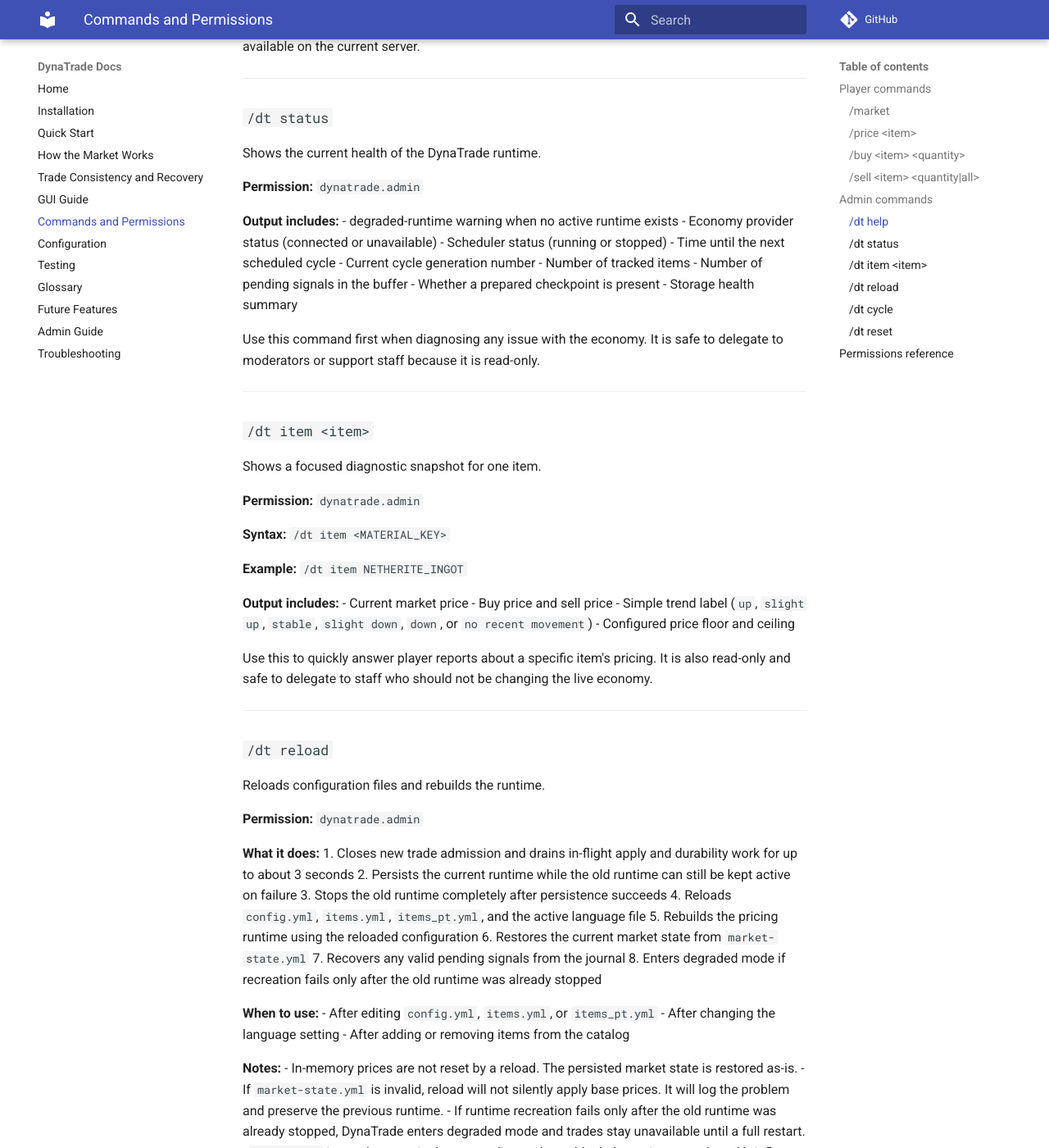
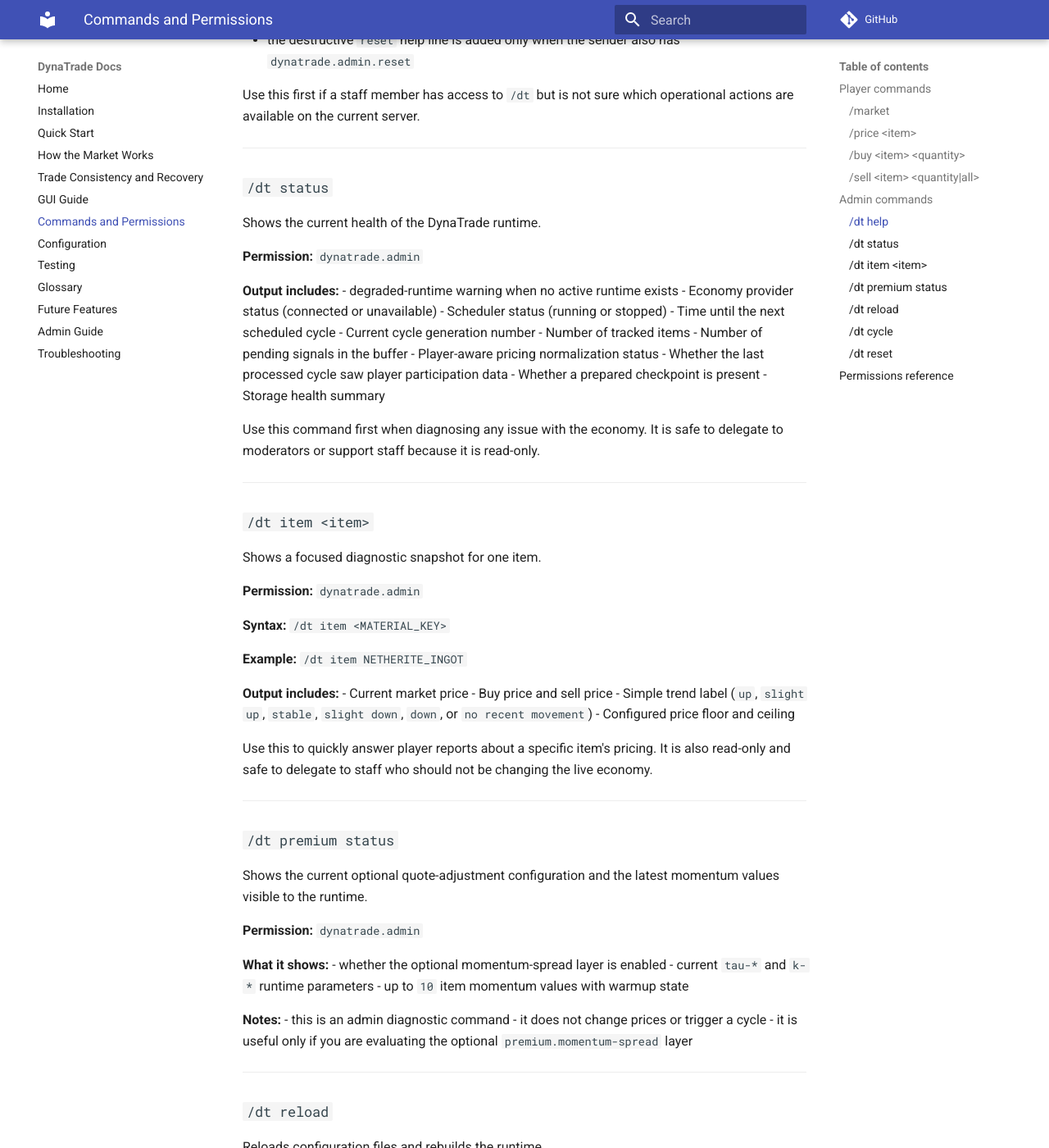
Before and after one commit to jeanmattcs/dynatrade-docs, an MkDocs documentation site: the page built from docs/Commands-and-Permissions.md, in a window 1280 px wide and 1400 px high, scrolled down 3001 px. Shown: the whole window at 82% size. Built offline with MkDocs 1.6.1 and Material for MkDocs 9.7.7, drawn with Linux system fonts in a browser that asks for light colours; comment, search, counter and statistics services are not loaded; some of the changed text lies outside the part shown.

Commit message:
feat(docs): add premium status and player-aware pressure to public docs
Problem: the public docs for Admin Guide, Commands and Permissions,
Configuration, Installation, and Testing did not cover the new
/dt premium status command or the player-aware pricing normalization
fields shown in /dt status output.

Why it matters: server admins relying on the public docs had no way
to discover or interpret the optional momentum-spread diagnostic
command or the pressure-tuning runtime metrics after upgrading to
0.8.2.

What changed:
- Admin-Guide: documented /dt premium status, player-aware-pressure
  status fields, fixed Storage row from OK to healthy.
- Commands-and-Permissions: added premium status to command list,
  help lines, permission table, and admin/reset gate descriptions.
- Configuration: added history.inactive-player-ttl-days retention
  section.
- Installation: added pending signals, player-aware-pressure, and
  checkpoint lines to the successful startup output example.
- Testing: updated test count from 364 to 395 across 55 suites.

Validation: reviewed each changed page against current 0.8.2
runtime behavior and /dt status output format.

```diff
--- a/docs/Commands-and-Permissions.md
+++ b/docs/Commands-and-Permissions.md
@@ -118,7 +118,7 @@ Important runtime detail:
 
 - `plugin.yml` does not declare a Bukkit permission node on the root `/dt` command itself
 - `/dt` and `/dt help` can therefore be reached at the command-root level
-- the admin gate is applied in code for the protected subcommands such as `/dt status`, `/dt item`, `/dt reload`, and `/dt cycle`
+- the admin gate is applied in code for the protected subcommands such as `/dt status`, `/dt item`, `/dt premium status`, `/dt reload`, and `/dt cycle`
 - the destructive reset flow is intentionally split into the separate `dynatrade.admin.reset` permission
 
 ---
@@ -132,7 +132,8 @@ Shows a summary of available `/dt` subcommands.
 Behavior:
 
 - `/dt` and `/dt help` show the public help lines to any sender
-- admin-only help lines are added only when the sender also has `dynatrade.admin`
+- the protected `status`, `item`, `premium status`, `reload`, and `cycle` help lines are added only when the sender also has `dynatrade.admin`
+- the destructive `reset` help line is added only when the sender also has `dynatrade.admin.reset`
 
 Use this first if a staff member has access to `/dt` but is not sure which operational actions are available on the current server.
 
@@ -152,6 +153,8 @@ Shows the current health of the DynaTrade runtime.
 - Current cycle generation number
 - Number of tracked items
 - Number of pending signals in the buffer
+- Player-aware pricing normalization status
+- Whether the last processed cycle saw player participation data
 - Whether a prepared checkpoint is present
 - Storage health summary
 
@@ -178,6 +181,24 @@ Shows a focused diagnostic snapshot for one item.
 
 Use this to quickly answer player reports about a specific item's pricing.
 It is also read-only and safe to delegate to staff who should not be changing the live economy.
+
+---
+
+### `/dt premium status`
+
+Shows the current optional quote-adjustment configuration and the latest momentum values visible to the runtime.
+
+**Permission:** `dynatrade.admin`
+
+**What it shows:**
+- whether the optional momentum-spread layer is enabled
+- current `tau-*` and `k-*` runtime parameters
+- up to `10` item momentum values with warmup state
+
+**Notes:**
+- this is an admin diagnostic command
+- it does not change prices or trigger a cycle
+- it is useful only if you are evaluating the optional `premium.momentum-spread` layer
 
 ---
 
@@ -266,7 +287,7 @@ Performs a full reset of the dynamic market state, restoring base prices from `i
 | `dynatrade.price` | `true` | `/price` |
 | `dynatrade.buy` | `true` | `/buy` |
 | `dynatrade.sell` | `true` | `/sell` |
-| `dynatrade.admin` | `op` | `/dt status`, `/dt item`, `/dt reload`, `/dt cycle`, plus admin-only help lines under `/dt help` |
-| `dynatrade.admin.reset` | `op` | `/dt reset` |
+| `dynatrade.admin` | `op` | `/dt status`, `/dt item`, `/dt premium status`, `/dt reload`, `/dt cycle`, plus the matching help lines under `/dt help` |
+| `dynatrade.admin.reset` | `op` | `/dt reset`, plus the reset help line under `/dt help` |
 
 The `dynatrade.admin` node is the main gate for protected `/dt` administration subcommands. It is appropriate for trusted staff who need to inspect the economy, reload config, or force a cycle. The `dynatrade.admin.reset` permission is intentionally separate so only owners or senior administrators can wipe the market state.
```
Also changed, not shown: docs/Admin-Guide.md (+20 -2 lines), docs/Configuration.md (+21 -0 lines), docs/Installation.md (+6 -0 lines), docs/Testing.md (+2 -2 lines).
